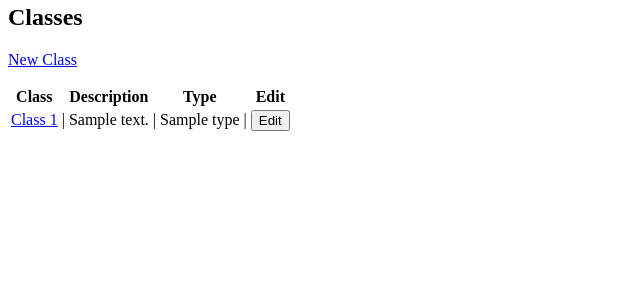
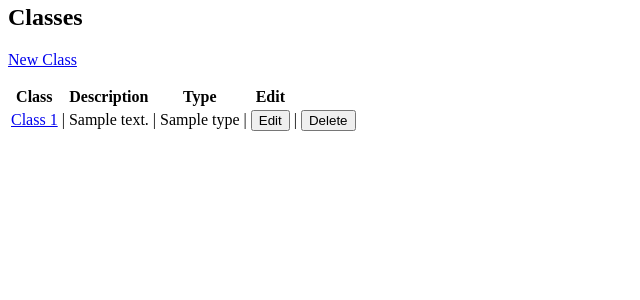
Before and after one commit to jcogan97/full_stack_project_solo, a Flask app: page /classes in a window 1280 px wide. Shown: the part 122-422 px from the top of the page, without its empty margins (0-640 px from the left). Run offline with Flask 2, Linux system fonts and the light colour scheme; a database or web service that is not in the repository returns one stand-in record (Sample ...); some libraries are stand-ins or nearby versions.

Commit message:
Added: Deleting Classes

```diff
--- a/controllers/booking_controller.py
+++ b/controllers/booking_controller.py
@@ -34,4 +34,4 @@ def new_booking():
 @bookings_blueprint.route('/bookings/<id>/delete', methods=['POST'])
 def delete_booking(id):
     booking_repository.delete(id)
-    return redirect('/bookings')
+    return redirect(url_for('.bookings'))
--- a/controllers/gym_class_controller.py
+++ b/controllers/gym_class_controller.py
@@ -30,7 +30,7 @@ def register_class():
     new_class = GymClass(description, duration, available_slots, type)
 
     gym_class_repository.save(new_class)
-    return redirect('/classes')
+    return redirect(url_for('.gym_classes'))
 
 @gym_classes_blueprint.route('/classes/<id>/edit')
 def edit_class(id):
@@ -48,3 +48,8 @@ def update_class(id):
 
     gym_class_repository.update(updated_class)
     return redirect(f'/classes/{id}')
+
+@gym_classes_blueprint.route('/classes/<id>/delete', methods=['POST'])
+def delete_class(id):
+    gym_class_repository.delete(id)
+    return redirect(url_for('.gym_classes'))
--- a/controllers/member_controller.py
+++ b/controllers/member_controller.py
@@ -45,3 +45,8 @@ def update_member(id):
 
     member_repository.update(edit_member)
     return redirect(f"/members/{id}")
+
+@members_blueprint.route('/members/<id>/delete', methods=['POST'])
+def delete_member(id):
+    member_repository.delete(id)
+    return redirect(url_for(".members"))
--- a/templates/gym_classes/index.html
+++ b/templates/gym_classes/index.html
@@ -26,6 +26,11 @@
             <td>{{ gym_class.type }}</td>
             <td>|</td>
             <td><a href="/classes/{{ gym_class.id }}/edit"><button>Edit</button></a></td>
+            <td>|</td>
+            <td><form action="/classes/{{ gym_class.id }}/delete" method="post">
+                    <input type="submit" value="Delete">
+                </form>
+            </td>
         </tr>
 
         {% endfor %}
```
Also changed, not shown: templates/members/index.html (+7 -2 lines).
